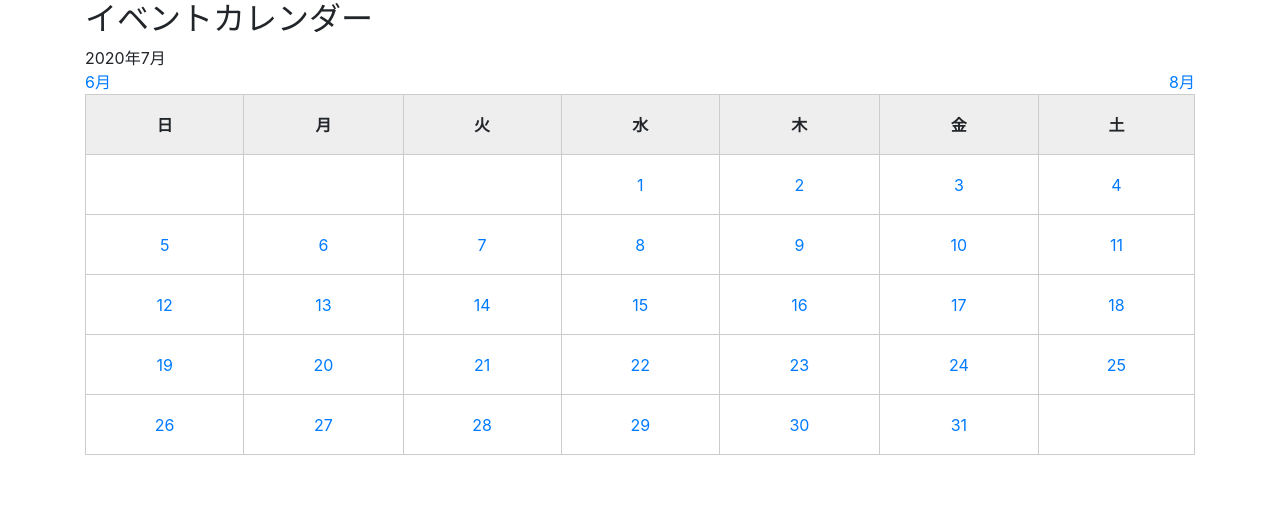
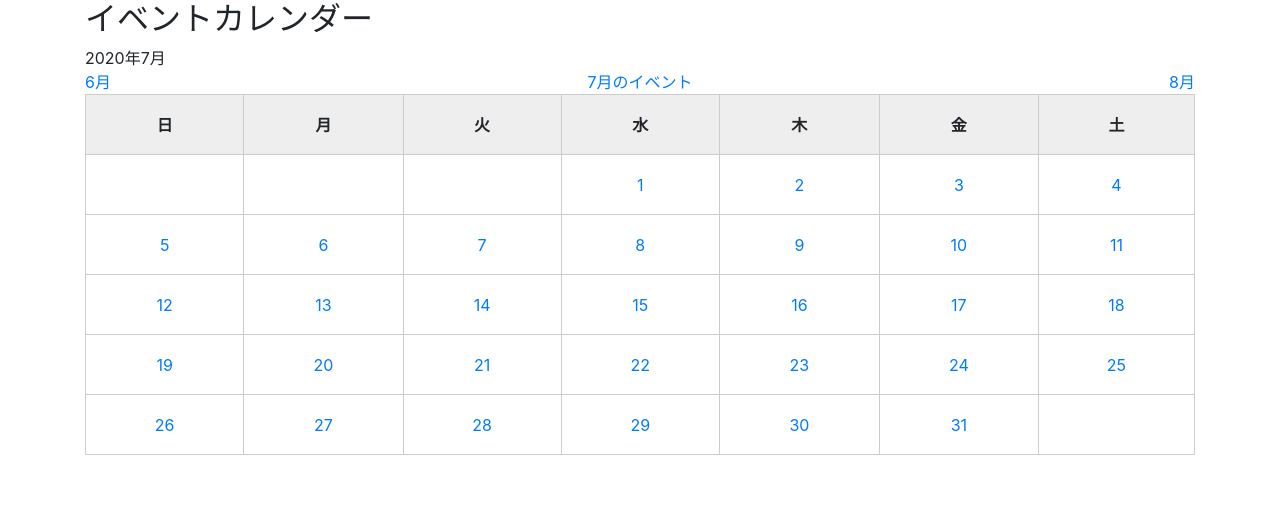
Before and after one commit to ke-kishimoto/open-court, a PHP site: page / in a window 1280 px wide. Shown: the top 514 px of the page. Run offline with PHP 8.4, Linux system fonts and the light colour scheme; data comes from the database, SQL or seed files in the repository; some libraries are stand-ins or nearby versions.

Commit message:
カレンダーの上部に当月のリンクを追加

```diff
--- a/index.php
+++ b/index.php
@@ -16,8 +16,9 @@ use dao\GameInfoDao;
 <h2>イベントカレンダー</h2>
 <span id="year"><?php echo $year; ?></span>年<span id="this-month"><?php echo $month; ?></span>月
 <div  class="month">
-<a href=".?year=<?php echo $pre_year; ?>&month=<?php echo $lastmonth; ?>"><?php echo $lastmonth; ?>月</a>
-<a href=".?year=<?php echo $next_year; ?>&month=<?php echo $nextmonth; ?>"><?php echo $nextmonth; ?>月</a>
+    <a href=".?year=<?php echo $pre_year; ?>&month=<?php echo $lastmonth; ?>"><?php echo $lastmonth; ?>月</a>
+    <a href=".?year=<?php echo $pre_year; ?>&month=<?php echo $month; ?>"><?php echo $month; ?>月のイベント</a>
+    <a href=".?year=<?php echo $next_year; ?>&month=<?php echo $nextmonth; ?>"><?php echo $nextmonth; ?>月</a>
 </div>
 <table>
     <tr>
```
